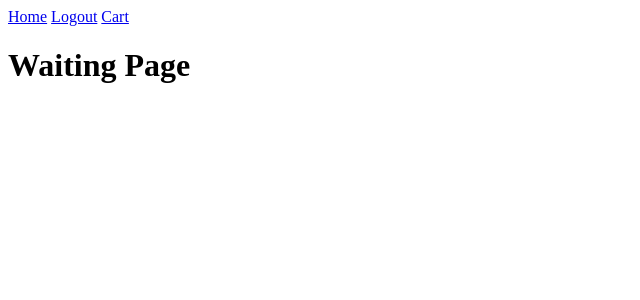
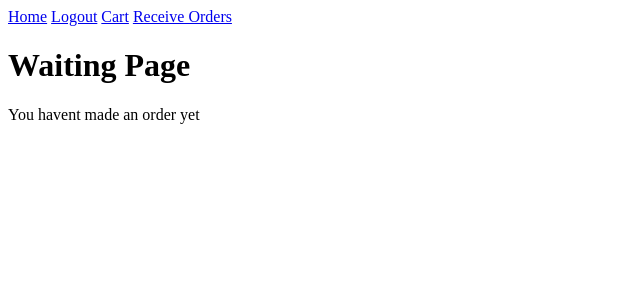
Before and after one commit to ViktorVelizarov/Pizzaria-Project, a Flask app: page /waiting-page in a window 1280 px wide. Shown: the top 300 px of the page, without its empty margins (0-640 px from the left). Run offline with Flask 3, Linux system fonts and the light colour scheme; a user stored in the database is signed in.

Commit message:
added funcitonality for getting an order number and seeing all orders and their status

```diff
--- a/website/models.py
+++ b/website/models.py
@@ -22,8 +22,4 @@
     id = db.Column(db.Integer, primary_key=True)    #primary key
     date = db.Column(db.DateTime(timezone=True), default=func.now())  #current date
     user_id = db.Column(db.Integer, db.ForeignKey('user.id'))         #foreign key
-
-class PizzaOrders(db.Model):                        #table that links togheter pizzas and orders
-    id = db.Column(db.Integer, primary_key=True)    #many-to-many relationship\
-    order_id = db.Column(db.Integer, db.ForeignKey('order.id'))      #foreign keys
-    pizza_id = db.Column(db.Integer, db.ForeignKey('pizza.id'))
+    status = db.Column(db.String(150))
--- a/website/static/css/styles.css
+++ b/website/static/css/styles.css
@@ -17,3 +17,14 @@
   display: flex;
   flex-direction: row;
 }
+
+.orders{
+  display: flex;
+  flex-direction: row;
+}
+
+.order-on-board{
+  display: flex;
+  flex-direction: row;
+  gap: 20px
+}
--- a/website/templates/receiveOrders.html
+++ b/website/templates/receiveOrders.html
@@ -6,7 +6,13 @@
 
     <h1> Receive Orders</h1>
     {% for ord in order %}
+    <form method="post" action="/start_order">
+        <div class="orders">
         <p>{{ord}}</p>
+        <input type="hidden" name="chosenOrder" value="{{ord}}">
+        <button> Start </button>
+        </div>
+    </form>
     {% endfor %}
 
 {% endblock %}
--- a/website/templates/waitingPage.html
+++ b/website/templates/waitingPage.html
@@ -4,4 +4,9 @@
 
 {% block content%}
     <h1> Waiting Page</h1>
+    {% if yourOrder%}
+        <p> Your order number is {{yourOrder.id}} </p>
+    {% else%}
+        <p> You havent made an order yet </p>
+    {% endif%}
 {% endblock %}
--- a/website/views.py
+++ b/website/views.py
@@ -1,16 +1,18 @@
 #here we put our views/ URL endpoints
 
 #a blueprint in py is just a file that stores the routes of our app
-from flask import Blueprint, render_template, request, flash, jsonify
+from flask import Blueprint, redirect, render_template, request, flash, jsonify, url_for
 from flask_login import login_required, current_user
 from . import db
-from .models import Pizza
+from .models import Pizza, Order
 import json
+from datetime import datetime
 
 views = Blueprint('views', __name__)     #we create a BP named views
 
 selected_pizzas = []
 order = []
+currentOrder = []
 
 
 @views.route('/', methods=['GET', 'POST'])  #defining a route
@@ -27,27 +29,42 @@
         pizza_name = request.form.get('pizzaName')
         selected_pizzas.append(pizza_name)
         pizzas = Pizza.query.all()
-        print("current")
-        print(pizza_name)
-        print("all")
-        print(selected_pizzas)
         return render_template("home.html",user=current_user, pizzas=pizzas)
     return render_template("cart.html", user=current_user, pizza = selected_pizzas)
 
 
-@views.route('/waiting-page', methods=['GET'])  #waitingPage route
+@views.route('/waiting-page', methods=['GET'])
 @login_required
 def waitingPage():
-    return render_template("waitingPage.html", user=current_user)
+    global currentOrder
+    print("current order in waiting function")
+    print(currentOrder)
+    return render_template("waitingPage.html", user=current_user, yourOrder=currentOrder)
 
-@views.route('/receive-orders', methods=['GET', 'POST'])  #waitingPage route
+@views.route('/orders-board', methods=['GET'])
+@login_required
+def ordersBoard():
+    allOrders = Order.query.all()
+    return render_template("ordersBoard.html", user=current_user, orders=allOrders)
+
+@views.route('/receive-orders', methods=['GET', 'POST'])
 @login_required
 def receiveOrders():
+    global currentOrder
     if request.method == 'POST':
-        currentOrder = request.form.get('currentOrder')
-        order.append(currentOrder)
-        selected_pizzas.clear()
-        return render_template("cart.html", user=current_user, pizza = selected_pizzas)
+        currentOrderItem = request.form.get('currentOrder')   #add order to orders array
+        order.append(currentOrderItem )
+        selected_pizzas.clear() #clear the cart
+
+        new_order = Order(date=datetime.now(), user_id=current_user.id, status="pending")     #create new user and hash his password, sha256 is a hashind method
+        db.session.add(new_order)             #add the new order to the DB
+        db.session.commit()
+        currentOrder = new_order
+        print("curr order in receive-ord function")
+        print(currentOrder)
+        allOrders = Order.query.all()
+        #return redirect(url_for('views.waitingPage'))
+        return render_template("waitingPage.html", user=current_user, yourOrder=currentOrder, orders=allOrders)
     return render_template("receiveOrders.html", user=current_user, order=order)
 
 @views.route('/remove_pizza', methods=['POST'])
@@ -65,3 +82,9 @@
 def remove_all_pizza():
     selected_pizzas.clear()
     return render_template("cart.html", user=current_user, pizza = selected_pizzas)
+
+@views.route('/start_order', methods=['POST'])
+@login_required
+def start_order():
+    chosenOrder = request.form.get('chosenOrder')
+    return render_template("receiveOrders.html", user=current_user, order=order)
```
Also changed, not shown: website/templates/ordersBoard.html (added, +16 -0 lines), instance/database.db.
